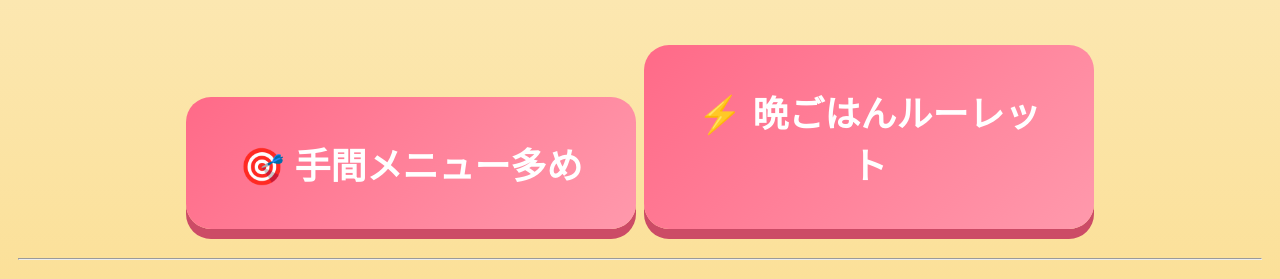
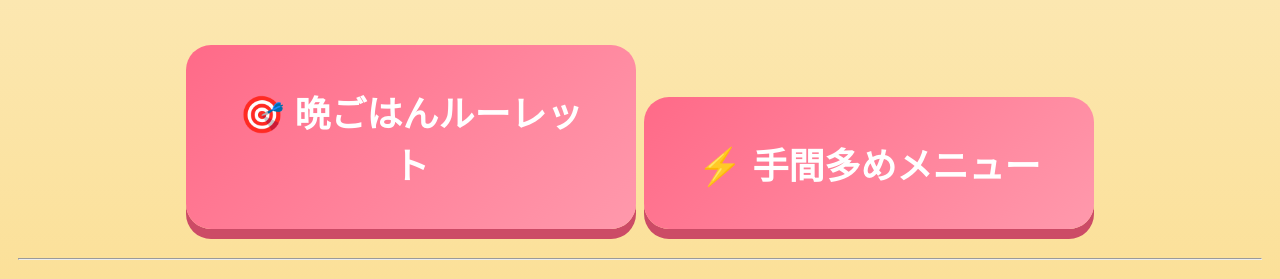
Before and after one commit to grpcsjvbg5-star/dinner, a plain HTML site: page index.html in a window 1280 px wide. Shown: the part 125-404 px from the top of the page. Drawn offline with Linux system fonts and the light colour scheme.

Commit message:
index.html を更新

```diff
--- a/index.html
+++ b/index.html
@@ -102,8 +102,8 @@ th { background: #ffcc70; }
 
 <h2>🍽 晩御飯ルーレット</h2>
 
-<button onclick="startRoulette('normal')">🎯 手間メニュー多め</button>
-<button onclick="startRoulette('easy')">⚡ 晩ごはんルーレット</button>
+<button onclick="startRoulette('normal')">🎯 晩ごはんルーレット</button>
+<button onclick="startRoulette('easy')">⚡ 手間多めメニュー</button>
 
 <div id="roulette">
   <div class="wheel"></div>
```
